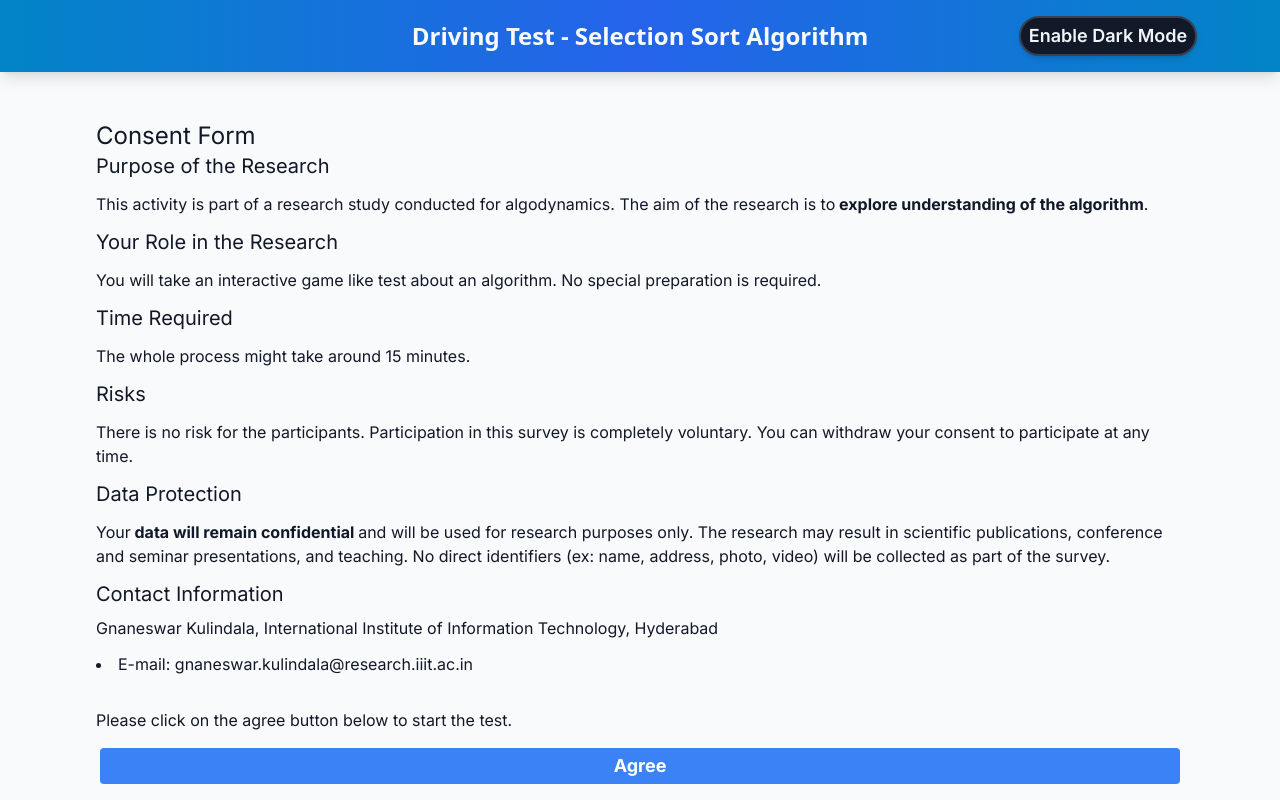
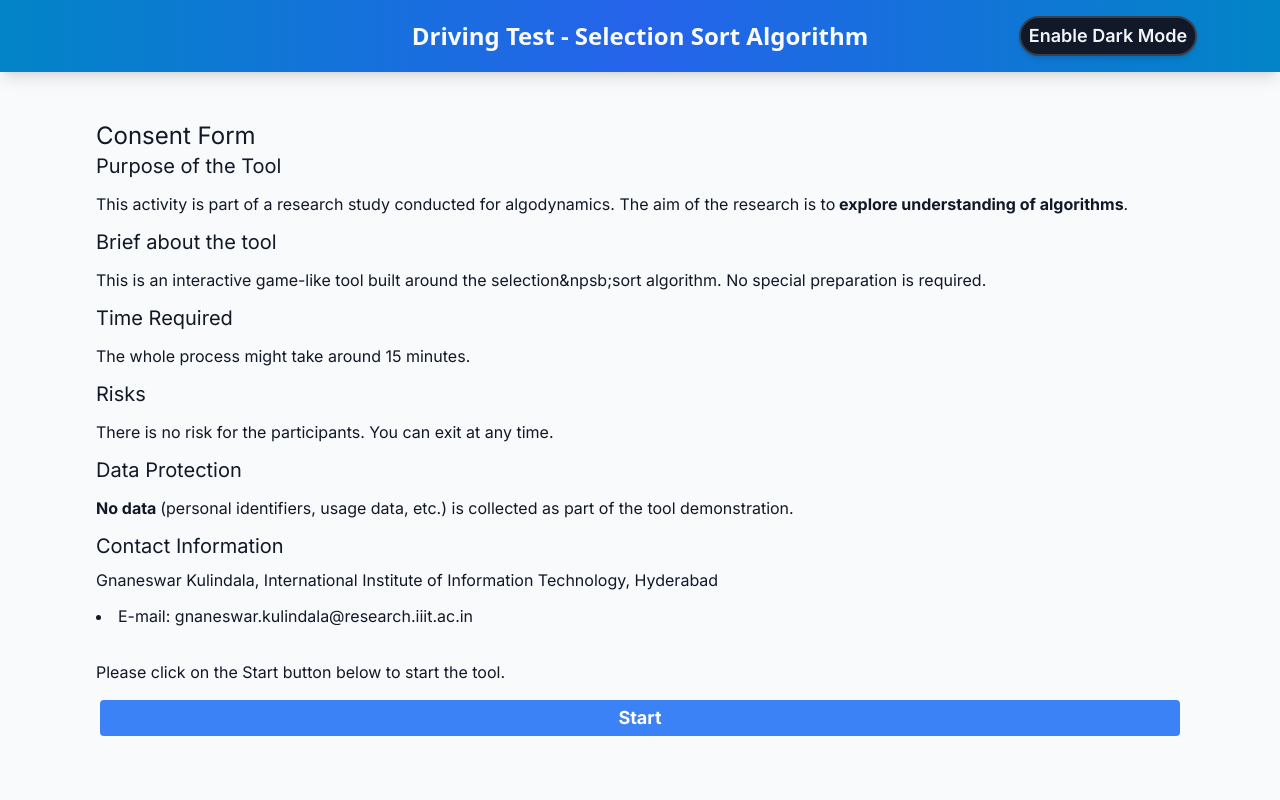
Before and after one commit to algodynamics-iiith/selection-sort-hierarchical, a Next.js app: page / in a window 1280 px wide. Built offline with nearby package versions, Linux system fonts and the light colour scheme.

Commit message:
Updated UI in homepage for RnD

```diff
--- a/app/_components/_buttons/agreeButton.tsx
+++ b/app/_components/_buttons/agreeButton.tsx
@@ -109,9 +109,11 @@ const onClickAgree = async (
  * @returns Button which carries out the Agree function.
  */
 function AgreeButton({
-  route
+  route,
+  start
 }: {
-  route: string
+  route: string,
+  start?: boolean
 }) {
   // Axios client for backend.
   let client: AxiosInstance | null = null
@@ -146,7 +148,7 @@ function AgreeButton({
       // Read Roll Number, generate userID and call getAlgorithm function to fetch algorithmID.
       onClick={(e) => onClickAgree(e, router, client, handleUpdateUserId, route)}
     >
-      Agree
+      {start? "Start" : "Agree"}
     </button>
   )
 }
--- a/app/page.tsx
+++ b/app/page.tsx
@@ -30,32 +30,38 @@ export default function Home() {
       <div className="flex flex-grow justify-center items-start overflow-y-auto">
         <div className="container flex-grow flex flex-col justify-evenly p-12 lg:px-24">
           <h1 className="text-2xl">Consent Form </h1>
-          <h2 className="text-xl">Purpose of the Research</h2>
+          <h2 className="text-xl">Purpose of the Tool</h2>
           <p className="py-3">
             This activity is part of a research study conducted
             for algodynamics. The aim of the research is to
-            <strong>&nbsp;explore understanding of the algorithm</strong>.
+            <strong>&nbsp;explore understanding of algorithms</strong>.
           </p>
-          <h2 className="text-xl">Your Role in the Research</h2>
+          {/* <h2 className="text-xl">Your role in the Research</h2> */}
+          <h2 className="text-xl">Brief about the tool</h2>
           <p className="py-3">
-            You will take an interactive game like test about an algorithm. No
-            special preparation is required.
+            This is an interactive game-like tool built around the
+            selection&npsb;sort algorithm. No special preparation is required.
           </p>
           <h2 className="text-xl">Time Required</h2>
           <p className="py-3">The whole process might take around 15 minutes.</p>
           <h2 className="text-xl">Risks</h2>
           <p className="py-3">
-            There is no risk for the participants. Participation in this survey is
+            {/* There is no risk for the participants. Participation in this survey is
             completely voluntary. You can withdraw your consent to participate at
-            any time.
+            any time. */}
+            There is no risk for the participants. You can exit at any time.
           </p>
           <h2 className="text-xl">Data Protection</h2>
-          <p className="py-3">
+          {/* <p className="py-3">
             Your<strong>&nbsp;data will remain confidential&nbsp;</strong>and
             will be used for research purposes only. The research may result in
             scientific publications, conference and seminar presentations, and
             teaching. No direct identifiers (ex: name, address, photo, video) will
             be collected as part of the survey.
+          </p> */}
+          <p className="py-3">
+            <strong>No data&nbsp;</strong>(personal identifiers, usage data,
+            etc.) is collected as part of the tool demonstration.
           </p>
           <h2 className="text-xl">Contact Information</h2>
           <ol className="py-2">
@@ -68,9 +74,9 @@ export default function Home() {
             </li>
           </ol>
           <p className="py-3">
-            Please click on the agree button below to start the test.
+            Please click on the Start button below to start the tool.
           </p>
-          <AgreeButton route="/level-zero" />
+          <AgreeButton route="/level-zero" start />
         </div>
       </div>
     </Layout>
```
